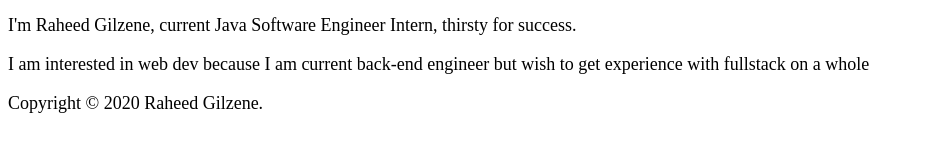
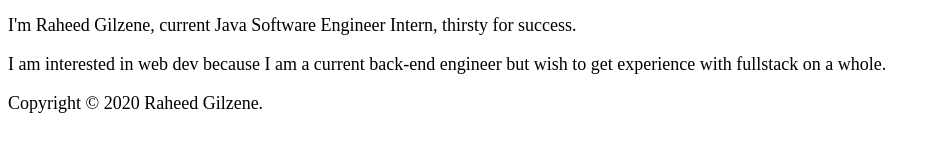
Before and after one commit to graheed/info2180-lab1, a plain HTML site: page index.html in a window 1280 px wide. Shown: the part 520-664 px from the top of the page, without its empty margins (0-940 px from the left). Drawn offline with Linux system fonts and the light colour scheme.

Commit message:
fixed a typo in index.html file

```diff
--- a/index.html
+++ b/index.html
@@ -16,7 +16,7 @@
  <img src="image.jpg" alt="God's Mercy">
  <h2>Raheed Gilzene</h2>
  <p>I'm Raheed Gilzene, current Java Software Engineer Intern, thirsty for success.</p>
- <p>I am interested in web dev because I am current back-end engineer but wish to get experience with fullstack on a whole</p>
+ <p>I am interested in web dev because I am a current back-end engineer but wish to get experience with fullstack on a whole.</p>
  </main>
  <footer>
  <p>Copyright &copy; 2020 Raheed Gilzene.</p>
```
